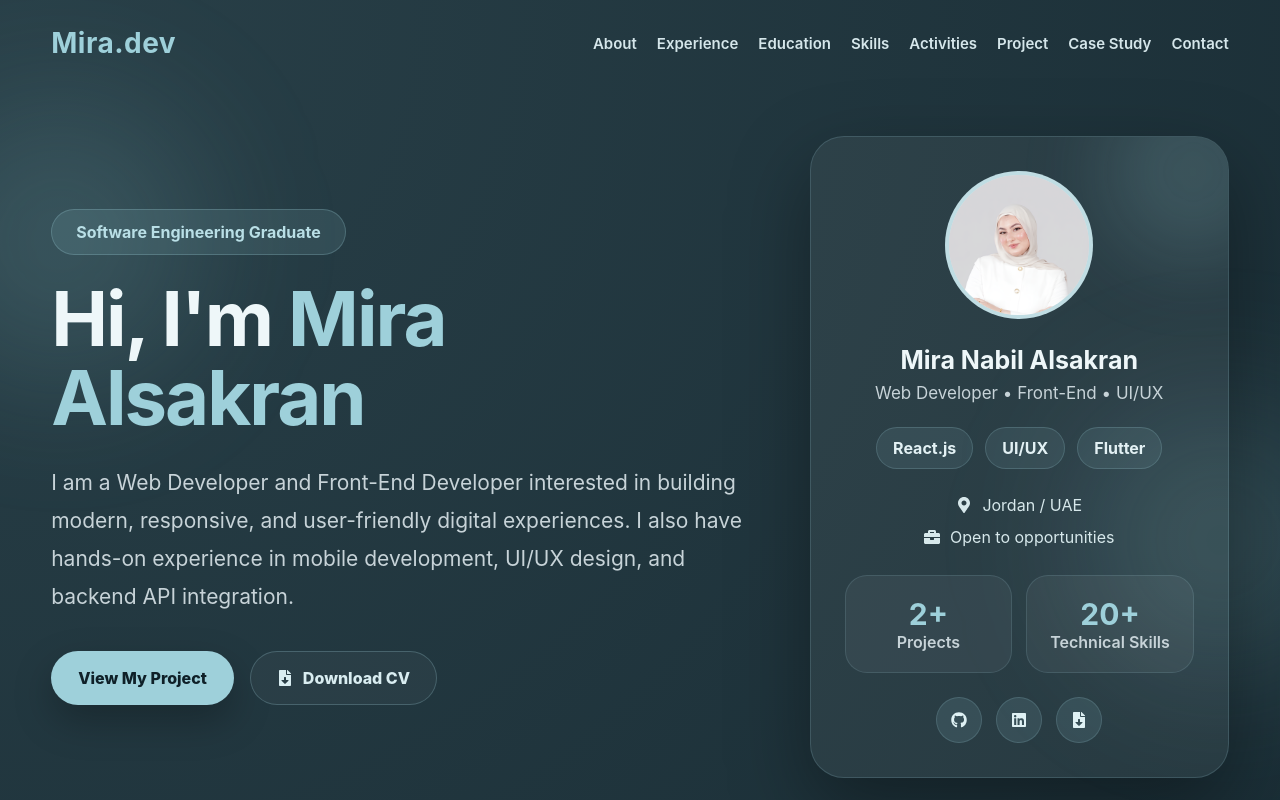
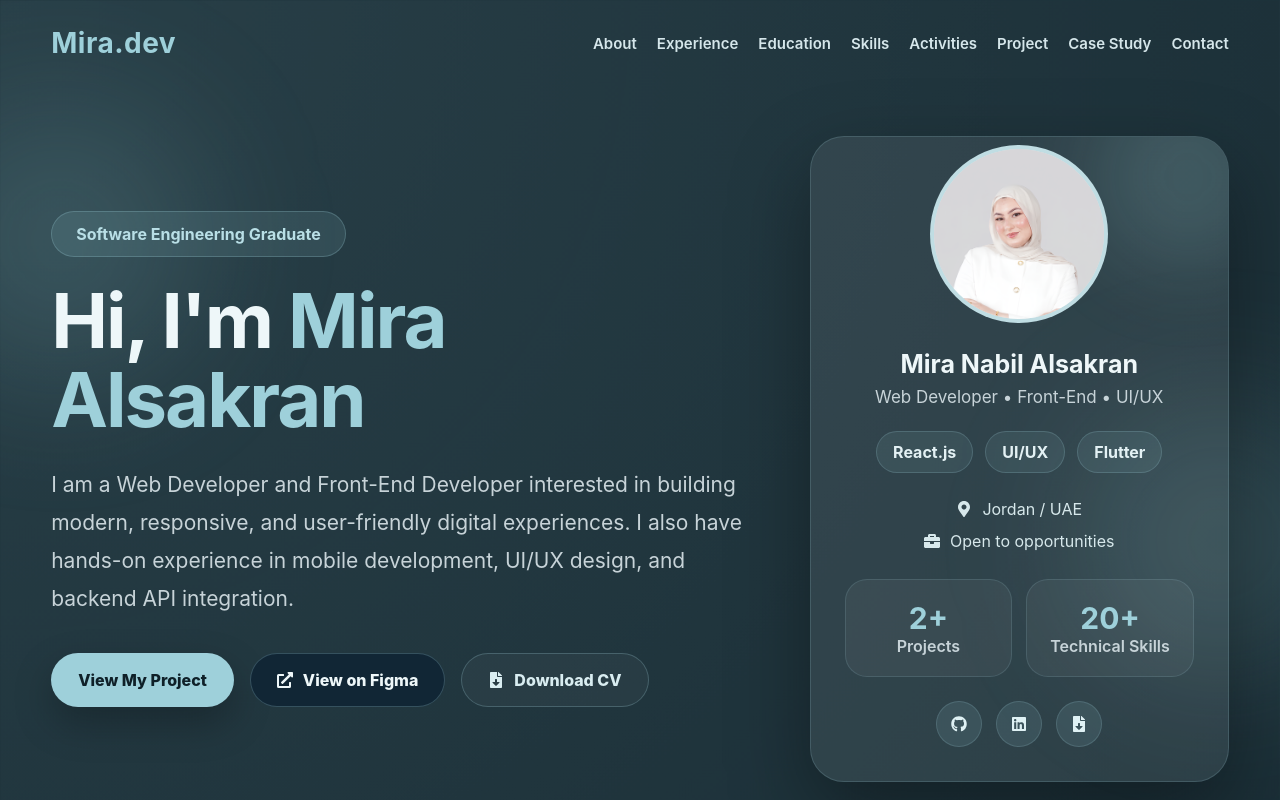
Before and after one commit to miranabil/mira-portfolio, a React (Vite) app: page / in a window 1280 px wide. Shown: the top 800 px of the page. Built offline with nearby package versions, Linux system fonts and the light colour scheme.

Commit message:
Fix Yalla Rewards image names

```diff
--- a/src/App.css
+++ b/src/App.css
@@ -153,6 +153,16 @@ a {
   border: 1px solid rgba(158, 208, 218, 0.25);
 }
 
+.btn.figma-btn {
+  color: #eef7f9;
+  background: rgba(16, 37, 53, 0.9);
+}
+
+.btn.figma-btn:hover {
+  background: rgba(27, 59, 87, 0.95);
+  transform: translateY(-4px);
+}
+
 .btn.primary {
   background: #9ed0da;
   color: #0f2028;
@@ -176,9 +186,9 @@ a {
 
 .hero-card {
   position: relative;
-  padding: 34px;
+  padding: 22px 34px 34px;
   border-radius: 34px;
-  background: rgba(255, 255, 255, 0.055);
+  background: rgba(255, 255, 255, 0.08);
   border: 1px solid rgba(158, 208, 218, 0.18);
   text-align: center;
   box-shadow: 0 30px 80px rgba(0, 0, 0, 0.35);
@@ -187,8 +197,8 @@ a {
 
 .card-glow {
   position: absolute;
-  width: 180px;
-  height: 180px;
+  width: 190px;
+  height: 190px;
   background: rgba(158, 208, 218, 0.16);
   border-radius: 50%;
   filter: blur(40px);
@@ -197,8 +207,8 @@ a {
 }
 
 .profile-image {
-  width: 148px;
-  height: 148px;
+  width: 178px;
+  height: 178px;
   object-fit: cover;
   object-position: center top;
   border-radius: 50%;
@@ -206,8 +216,12 @@ a {
   background: #dce7ea;
   position: relative;
   z-index: 2;
+  margin-top: -14px;
 }
 
+.hero-card .card-name-block {
+  margin-top: 18px;
+}
 .card-name-block h3 {
   margin: 22px 0 8px;
   font-size: 25px;
@@ -633,25 +647,27 @@ a {
 
 .screens-grid {
   display: grid;
-  grid-template-columns: repeat(auto-fit, minmax(160px, 1fr));
+  grid-template-columns: repeat(auto-fit, minmax(220px, 1fr));
   gap: 28px;
   margin-top: 25px;
 }
 
 .screen-card {
   text-align: center;
-  padding: 18px;
-  border-radius: 24px;
-  background: rgba(255, 255, 255, 0.05);
-  border: 1px solid rgba(158, 208, 218, 0.15);
+  padding: 22px;
+  border-radius: 42px;
+  background: rgba(255, 255, 255, 0.06);
+  border: 1px solid rgba(158, 208, 218, 0.18);
+  box-shadow: 0 24px 64px rgba(0, 0, 0, 0.16);
 }
 
 .screen-card img {
   width: 100%;
-  height: 380px;
+  height: auto;
+  max-height: 460px;
   object-fit: contain;
-  border-radius: 18px;
-  background: #f8f8f8;
+  border-radius: 30px;
+  background: #0d2430;
 }
 
 .screen-card p {
--- a/src/App.jsx
+++ b/src/App.jsx
@@ -13,6 +13,7 @@ import {
   FaBriefcase,
   FaTrophy,
   FaCalendarAlt,
+  FaExternalLinkAlt,
 } from "react-icons/fa";
 import "./App.css";
 
@@ -24,32 +25,32 @@ function App() {
   const yallaScreens = [
     {
       title: "Login Screen",
-      image: `${basePath}images/yalla-rewards/login.jpg`,
+      image: `${basePath}images/yalla-rewards/login.jpeg`,
       alt: "Yalla Rewards login screen",
     },
     {
       title: "Register Screen",
-      image: `${basePath}images/yalla-rewards/register.jpg`,
+      image: `${basePath}images/yalla-rewards/register.jpeg`,
       alt: "Yalla Rewards register screen",
     },
     {
       title: "Home Screen",
-      image: `${basePath}images/yalla-rewards/home.jpg`,
+      image: `${basePath}images/yalla-rewards/home.jpeg`,
       alt: "Yalla Rewards home screen",
     },
     {
       title: "Shops Screen",
-      image: `${basePath}images/yalla-rewards/shops.jpg`,
+      image: `${basePath}images/yalla-rewards/shops.jpeg`,
       alt: "Yalla Rewards shops screen",
     },
     {
-      title: "Offers Screen",
-      image: `${basePath}images/yalla-rewards/offers.jpg`,
-      alt: "Yalla Rewards offers screen",
+      title: "Redeem Screen",
+      image: `${basePath}images/yalla-rewards/offers.jpeg`,
+      alt: "Yalla Rewards redeem screen",
     },
     {
       title: "Coupons Screen",
-      image: `${basePath}images/yalla-rewards/coupons.jpg`,
+      image: `${basePath}images/yalla-rewards/coupons.jpeg`,
       alt: "Yalla Rewards coupons screen",
     },
   ];
@@ -220,6 +221,15 @@ function App() {
           <div className="hero-buttons">
             <a href="#project" className="btn primary">
               View My Project
+            </a>
+
+            <a
+              href="https://www.figma.com/design/DcKhZlZFprPsbXpJiDNaV3/Untitled?node-id=0-1&t=UKNg08bFaZVUltv4-1"
+              target="_blank"
+              rel="noreferrer"
+              className="btn figma-btn"
+            >
+              <FaExternalLinkAlt /> View on Figma
             </a>
 
             <a href={cvFile} download className="btn cv-btn">
```
